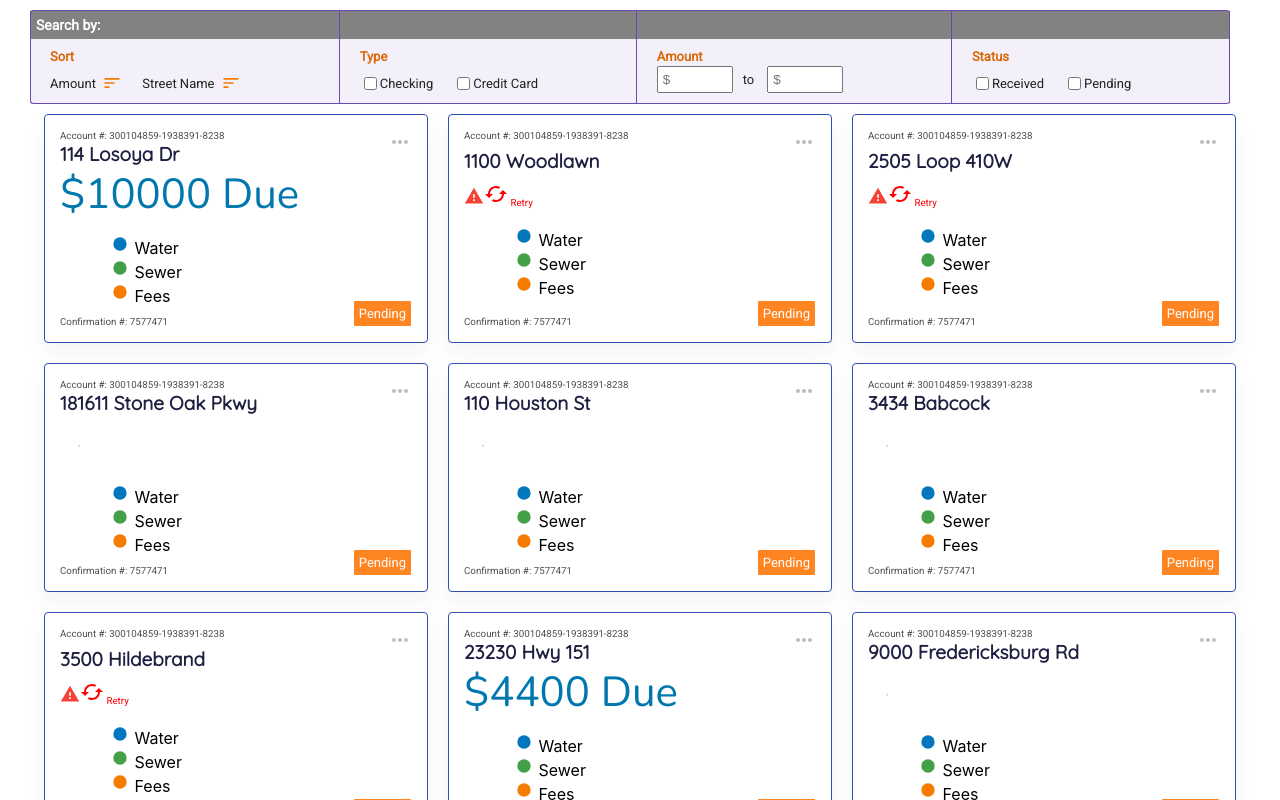
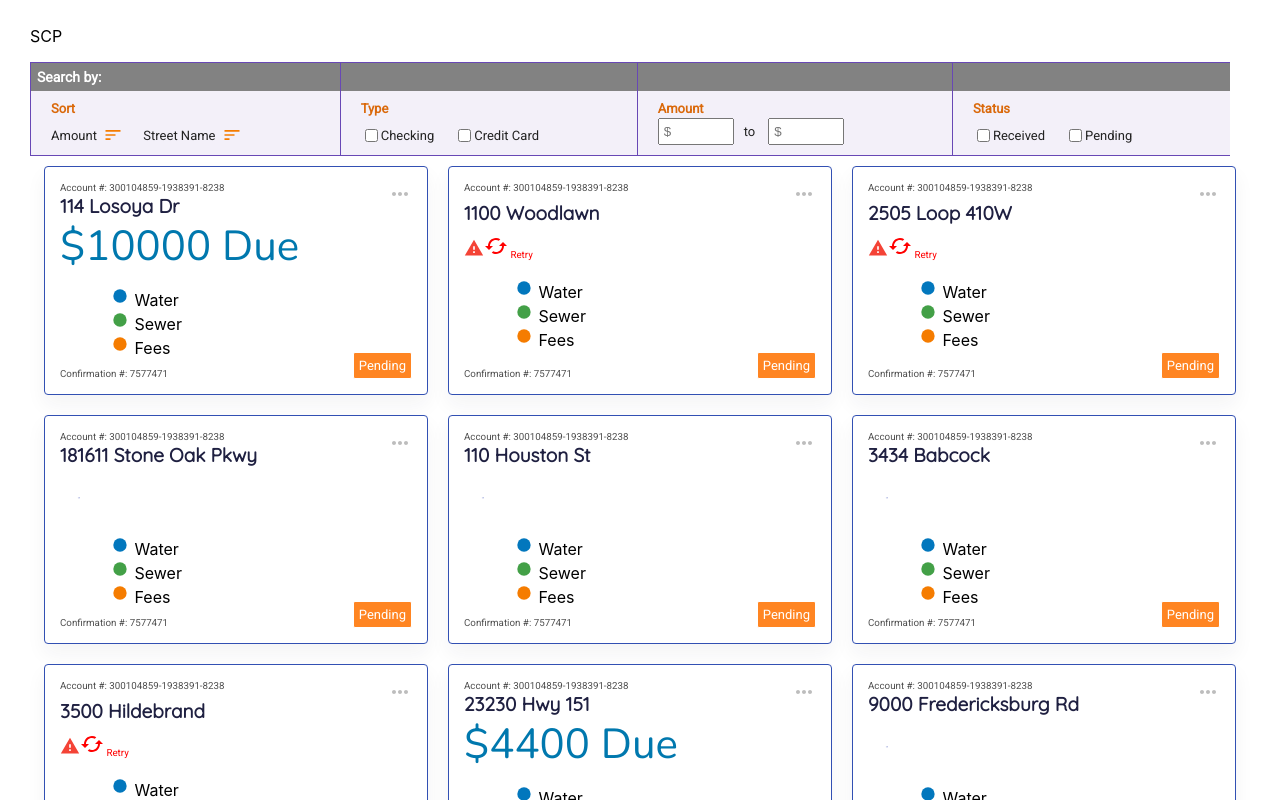
Before and after one commit to fidoogle/react-tiles, a React (Create React App) app: page / in a window 1280 px wide. Shown: the top 800 px of the page. Built offline with nearby package versions, Linux system fonts and the light colour scheme.

Commit message:
remove disappearing borders fix, sort by amount

```diff
--- a/src/App.js
+++ b/src/App.js
@@ -8,8 +8,9 @@ function App() {
 
   return (
     <div className="App">
+      <p>SCP</p>
       <Search/>
-        <Tiles/>
+      <Tiles/>
     </div>
   );
 }
--- a/src/App.scss
+++ b/src/App.scss
@@ -172,14 +172,13 @@ body {
 
 /* Disappearing borders fix: https://stackoverflow.com/questions/49000385/css-border-disappears-when-child-element-has-a-background-color-and-browser-is-z/49000386 */
 .search {
-  position: relative;
+  /*position: relative;*/
   width: 100%;
   max-width: 1200px;
   height: 94px;
-  background: pink;
-  /*border-top: 1px solid #6848B5;
+  border-top: 1px solid #6848B5;
   border-bottom: 1px solid #6848B5;
-  border-left: 1px solid #6848B5;*/
+  border-left: 1px solid #6848B5;
   box-sizing: border-box;
   display: flex;
   flex-direction: row;
@@ -188,7 +187,7 @@ body {
   align-items: center;
 
   /* fixes border */
-  &::after {
+  /*&::after {
     content: '';
     position: absolute;
     top: 0;
@@ -199,16 +198,16 @@ body {
     border-top: 1px solid #6848B5;
     border-bottom: 1px solid #6848B5;
     border-left: 1px solid #6848B5
-  }
+  }*/
 
   .search-option {
     flex: 1 1 auto;
-    position: relative;
-    /*border-right: 1px solid #6848B5;*/
+    /*position: relative;*/
+    border-right: 1px solid #6848B5;
     box-sizing: border-box;
 
     /* fixes border */
-    &::after {
+    /*&::after {
       content: '';
       position: absolute;
       top: 0;
@@ -216,7 +215,7 @@ body {
       bottom: 0;
       left: 0;
       border-right: 1px solid #6848B5;
-    }
+    }*/
 
     &:last-of-type {
       border-right: none;
@@ -253,7 +252,7 @@ body {
       justify-content: space-between;
       align-items: flex-start;
 
-      .search-row, .search-row div {
+      .search-row {
         font-family: Roboto;
         font-style: normal;
         font-weight: 300;
--- a/src/components/search.js
+++ b/src/components/search.js
@@ -8,14 +8,20 @@ import orange from '@material-ui/core/colors/orange'
 const Search = () => {
     const [amountAscending, setAmountAscending] = useState(false);
     const [streetAscending, setStreetAscending] = useState(false);
-    const { ['appFunctions']: [appFuncs, setAppFuncs] } = useContext(StoreContext);
+    const { ['propertyInfo']: [dataProperties, setDataProperties] } = useContext(StoreContext);
 
-    const sortAmount = () => {
-        appFuncs.sortAmount(amountAscending)
+    const sortAmount = (e) => {
+        e.stopPropagation()
+        let temp = [...dataProperties] //clone, avoids mutating state directly
+        if (amountAscending) { // FIXME assume zero for null balance
+            temp.sort((a, b) => a.balance - b.balance);
+        } else {
+            temp.sort((a, b) => b.balance - a.balance);
+        }
+        setDataProperties(temp)
         setAmountAscending(!amountAscending)
     }
     const sortStreet = () => {
-        appFuncs.sortStreet(streetAscending)
         setStreetAscending(!streetAscending)
     }
 
@@ -29,9 +35,15 @@ const Search = () => {
                 <div className="search-bottom">
                     <div>Sort</div>
                     <div className="search-row">
-                        <div onClick={sortAmount} className="sort">Amount &nbsp;<SortIcon fontSize="small" style={{ color: orange[700] }}/></div>
+                        <div onClick={(e) => {
+                            sortAmount(e)
+                        }} className="search-row sort">
+                            Amount &nbsp;<SortIcon fontSize="small" style={{ color: orange[700] }}/>
+                        </div>
                         <div className="spacer">&nbsp;</div>
-                        <div onClick={sortStreet} className="sort">Street Name &nbsp;<SortIcon fontSize="small" style={{ color: orange[700] }}/></div>
+                        <div onClick={sortStreet} className="search-row sort">
+                            Street Name &nbsp;<SortIcon fontSize="small" style={{ color: orange[700] }}/>
+                        </div>
                     </div>
                 </div>
             </div>
@@ -41,9 +53,9 @@ const Search = () => {
                     &nbsp;
                 </div>
                 <div className="search-bottom">
-                    Type
+                    <div>Type</div>
                     <div className="search-row">
-                        <input type="checkbox"/>Checking
+                        <div className="search-row"><input type="checkbox"/>Checking</div>
                         <div className="spacer">&nbsp;</div>
                         <div className="search-row"><input type="checkbox"/>Credit Card</div>
                     </div>
@@ -55,7 +67,7 @@ const Search = () => {
                     &nbsp;
                 </div>
                 <div className="search-bottom">
-                    Amount
+                    <div>Amount</div>
                     <div className="search-row">
                         <input type="text" placeholder="$"/> to &nbsp; &nbsp;<input type="text" placeholder="$"/>
                     </div>
@@ -67,9 +79,9 @@ const Search = () => {
                     &nbsp;
                 </div>
                 <div className="search-bottom">
-                    Status
+                    <div>Status</div>
                     <div className="search-row">
-                        <input type="checkbox"/>Received
+                        <div className="search-row"><input type="checkbox"/>Received</div>
                         <div className="spacer">&nbsp;</div>
                         <div className="search-row"><input type="checkbox"/>Pending</div>
                     </div>
--- a/src/components/tile.js
+++ b/src/components/tile.js
@@ -22,7 +22,7 @@ function Tile({property}) {
     useLayoutEffect(() => {
         setBalanceError(null)
         fetchBalance(property.id, true).then(
-            p => {setBalance(p)},
+            p => {setBalance(p)}, // TODO merge into global properties store
             e => {setBalanceError(e)}
         )
     }, [refreshThis]);
--- a/src/components/tiles.js
+++ b/src/components/tiles.js
@@ -1,4 +1,4 @@
-import React, { useContext, useEffect, useState } from 'react';
+import React, { useContext, useLayoutEffect, useState } from 'react';
 import { StoreContext } from '../stores/store'
 
 import Tile from './tile'
@@ -6,14 +6,18 @@ import Skeleton from '@material-ui/lab/Skeleton';
 import {fetchProperties} from '../services/accounts'
 
 const Tiles = (props) => {
-    const { ['propertyInfo']: [dataProperties, setDataProperties] } = useContext(StoreContext);
+    const { ['propertyInfo']: [dataProperties, setDataProperties] } = useContext(StoreContext); //global
+    const [properties, setProperties] = useState([]); //local
     const [propertiesError, setPropertiesError] = useState(null);
 
-    useEffect(() => {
-        fetchProperties(true).then(
-            p => {setDataProperties([...dataProperties, ...p])},
-            e => {setPropertiesError(e)}
-        )
+    useLayoutEffect(() => {
+        if (!dataProperties.length) {
+            fetchProperties(true).then(
+                p => {setDataProperties(p)},
+                e => {setPropertiesError(e)}
+            )
+        }
+        setProperties(dataProperties)
     }, [dataProperties]);
 
     return (
@@ -22,9 +26,9 @@ const Tiles = (props) => {
                     propertiesError ?
                         <div>There is an error</div>
                     :
-                    dataProperties.length ?
-                    dataProperties.map((o, index) =>
-                        <Tile property={o} key={o.name} index={index+1}/>
+                    properties.length ?
+                    properties.map((o, index) =>
+                        <Tile property={o} key={o.id} index={index+1}/>
                     )
                     :
                     Array.from(new Array(20)).map((o, index) =>
--- a/src/stores/store.js
+++ b/src/stores/store.js
@@ -7,7 +7,8 @@ export const StoreContext = React.createContext(null)
 
 
 export default ({ children }) => {
-    //Initial data can be gathered from asynch request
+
+    //INITIAL DATA can be gathered from asynch request
     const accountNumbers = ['11111', '22222', '33333']
     const accountProperties = []
     const userProfile = {
@@ -23,10 +24,12 @@ export default ({ children }) => {
     // Global Functions
     const sortAmount = (ascending) => {
         if (ascending) {
+            properties.sort((a, b) => a.balance - b.balance);
+        } else {
+            properties.sort((a, b) => b.balance - a.balance);
+        }
 
-        } else {
-
-        }
+        console.log('Fidel sortAmount', {ascending, properties})
     };
     const sortStreet = (ascending) => {
         if (ascending) {
```
